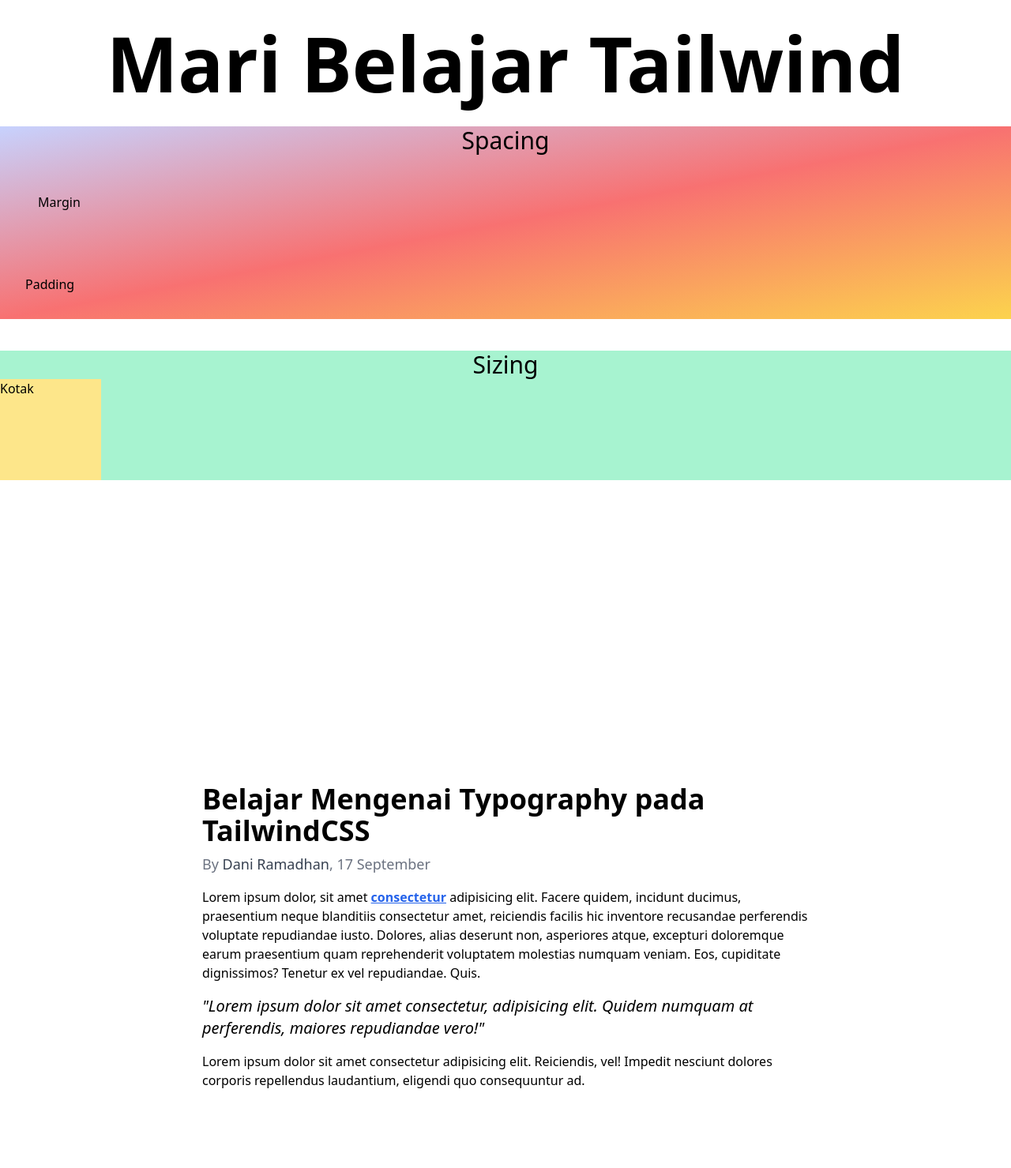
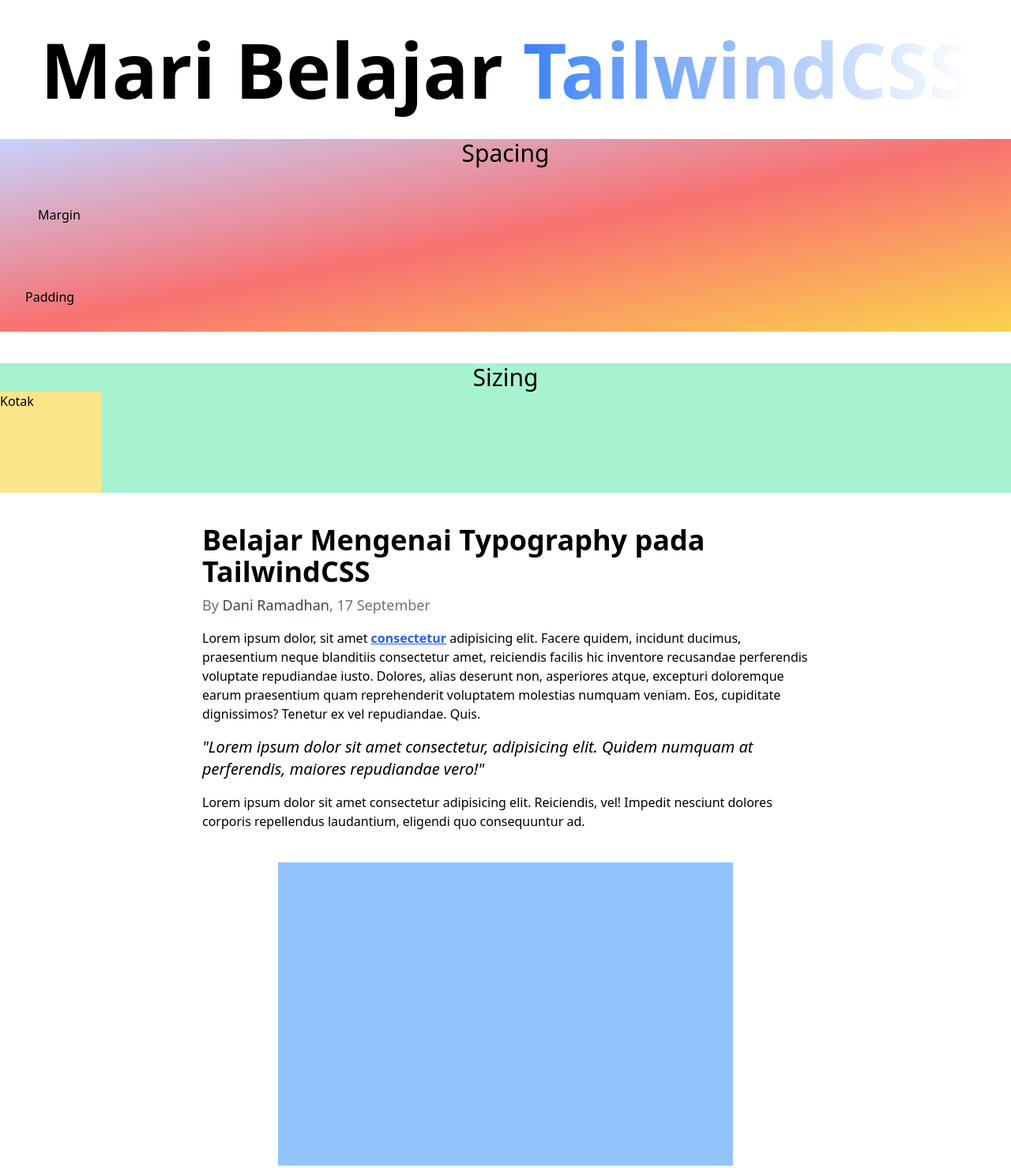
Before and after one commit to Dani170907/Belajar-Tailwind, a plain HTML site: page index.html in a window 1280 px wide. Shown: the whole page at 79% size. Drawn offline with nearby package versions, Linux system fonts and the light colour scheme.

Commit message:
custom tailwind didalam class itu sendiri

```diff
--- a/index.html
+++ b/index.html
@@ -32,7 +32,7 @@
     </style>
 </head>
 <body>
-    <h1 class="text-8xl font-bold text-center my-8">Mari Belajar Tailwind</h1>
+    <h1 class="text-8xl font-bold text-center my-10">Mari Belajar <span class="bg-gradient-to-r from-blue-500 to-emerald-500 bg-clip-text text-transparent">TailwindCSS</span></h1>
 
     <section class="mb-10 bg-gradient-to-br from-indigo-200 via-red-400 to-yellow-300">
         <h2 class="text-3xl text-center">Spacing</h2>
@@ -45,7 +45,7 @@
       <div class="w-32 h-32 bg-yellow-200">Kotak</div>
     </section>
 
-    <section class="mt-96 mb-96 font-inter max-w-3xl mx-auto">
+    <section class="mb-10 font-inter max-w-3xl mx-auto">
       <h2 class="mb-2 text-4xl font-bold">Belajar Mengenai Typography pada TailwindCSS</h2>
 
       <div class="mb-4 text-lg text-gray-500">By <a class="text-gray-700">Dani Ramadhan</a>, 17 September</div>
@@ -54,5 +54,9 @@
       <p class="mb4">Lorem ipsum dolor sit amet consectetur adipisicing elit. Reiciendis, vel! Impedit nesciunt dolores corporis repellendus laudantium, eligendi quo consequuntur ad.</p>
     </section>
 
+    <div class="max-w-xl h-96 bg-blue-300 mx-auto mt-[42]"></div>
+
+    <div class="mb-96"></div>
+
 </body>
 </html>
```
